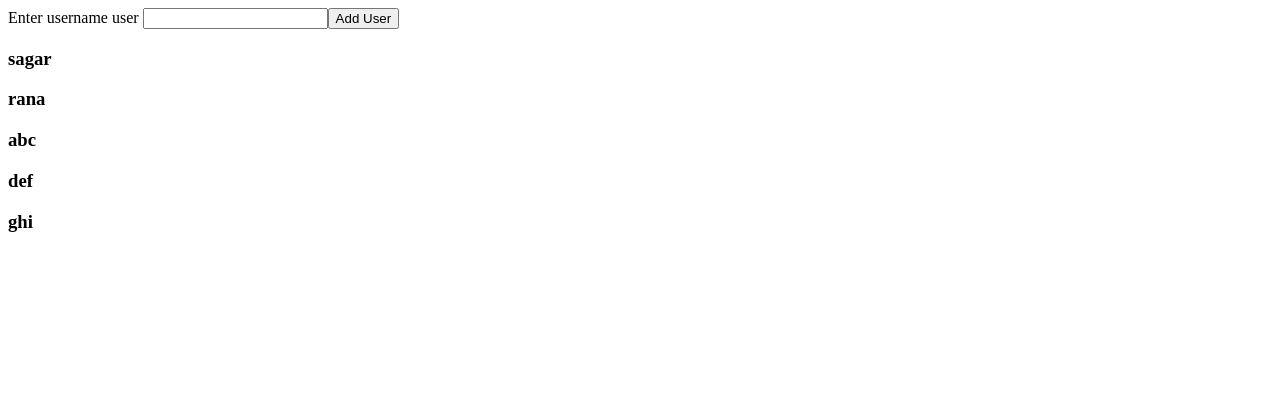
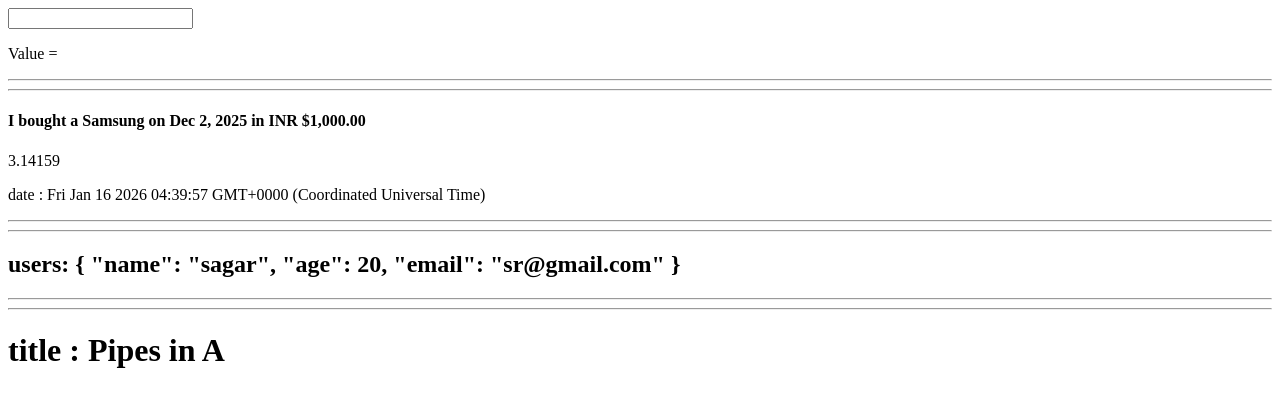
Before and after one commit to Sagar-Rana42/Angular, an Angular app: page / in a window 1280 px wide. Shown: the top 406 px of the page. Built offline with nearby package versions, Linux system fonts and the light colour scheme.

Commit message:
pipes and custom pipes

```diff
--- a/src/app/app.html
+++ b/src/app/app.html
@@ -1,12 +1,19 @@
+<!-- <h2>title in upperCase: {{title | uppercase}}</h2>
+<h2>title in titleCase: {{title | titlecase}}</h2> -->
 
-<label for="name">Enter username user </label>
-<input type="text" id="name"
- [value]="newUser()"
- (input)="newUser.set($event.target.value)"
->
-<button (click)="onChange()">Add User</button>
+<input type="text" [(ngModel)]="value">
+<p>Value = {{value | uppercase}}</p>
+<hr>
+<hr>
 
-@for( user of userName(); track user){
-  <app-child [userName]="user"></app-child>
+<h4>I bought a {{mobile | titlecase}} on {{date | date}} in INR {{amount | currency:'USD'}}</h4>
+<p>{{ 3.14159 | number:'1.2-5' }}</p>
+<p>date : {{today}} </p>
+<hr>
+<hr>
 
-}
+<h2> users: {{users() | json}} </h2>
+<hr>
+<hr>
+
+<h1>title : {{title() | trimaText}}</h1>
--- a/src/app/app.ts
+++ b/src/app/app.ts
@@ -5,23 +5,25 @@
 import { Api } from './services/api';
 import { CommonModule, NgFor, NgIf } from '@angular/common';
 import { Child } from './child/child';
+import { TrimaTextPipe } from './custom-pipe/trima-text-pipe';
+// import Date
 
 @Component({
   selector: 'app-root',
-  imports: [FormsModule ,Child],
+  imports: [FormsModule ,CommonModule , TrimaTextPipe],
   templateUrl: './app.html',
   styleUrl: './app.css'
 })
 
 export class App {
 
-  userName= signal(["sagar","rana","abc","def",'ghi'])
-  newUser = signal('')
-  onChange(){
-    this.userName.update((data)=>([...data , this.newUser()]))
-    this.newUser.set('')
-  }
+  value = ''
+  mobile = "samsung"
+  date = "12/02/2025"
+  amount = "1000"
+  today = new Date()
 
+  users = signal({name:"sagar" , age:20, email:"sr@gmail.com"})
 
-
+  title = signal("Pipes in Angular")
 }
--- /dev/null
+++ b/src/app/custom-pipe/trima-text-pipe.ts
@@ -0,0 +1,12 @@
+import { Pipe, PipeTransform } from '@angular/core';
+
+@Pipe({
+  name: 'trimaText',
+})
+export class TrimaTextPipe implements PipeTransform {
+
+  transform(value: string, ...args: unknown[]): unknown {
+    return value.substring(0,10);
+  }
+
+}
```
Also changed, not shown: 1 other file (tests, documents, lock files or other folders).
